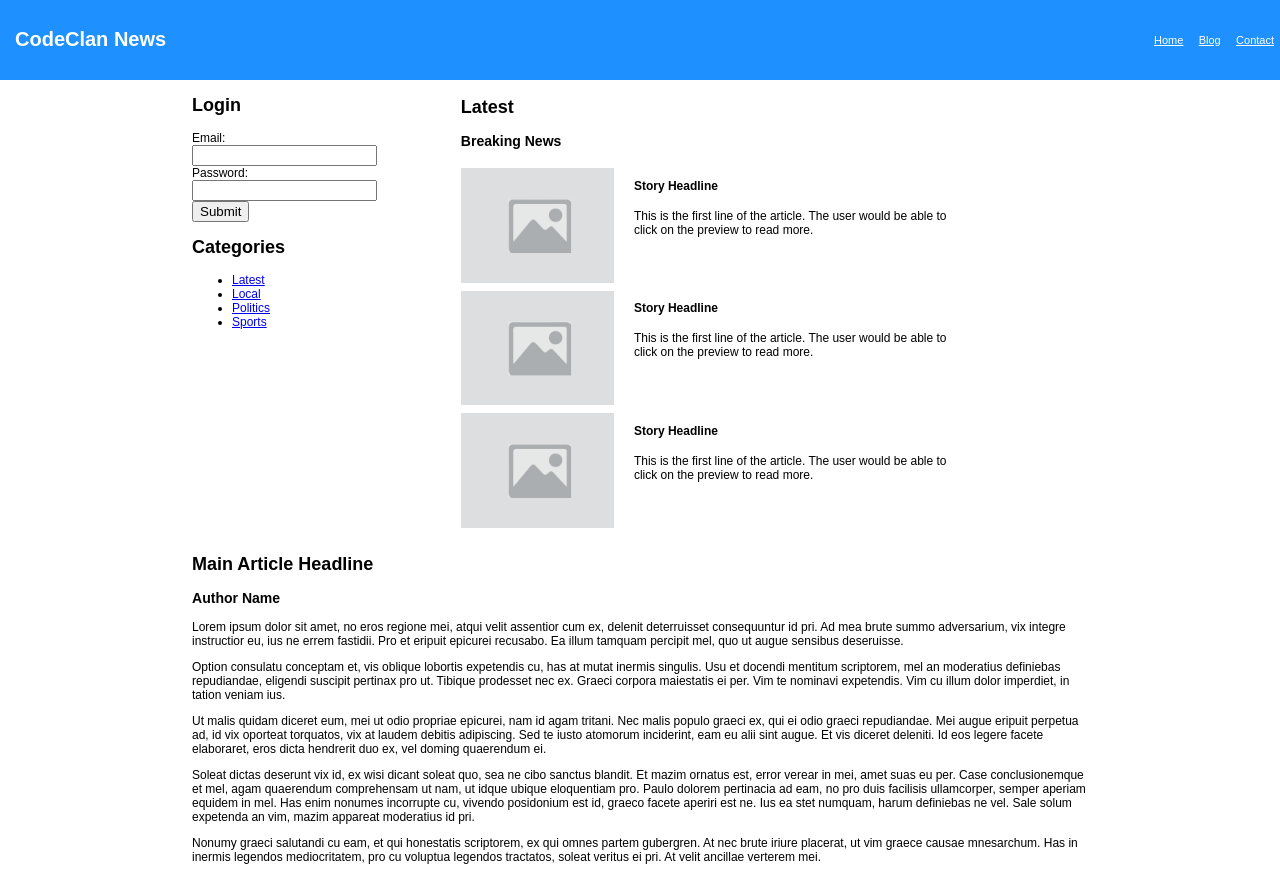
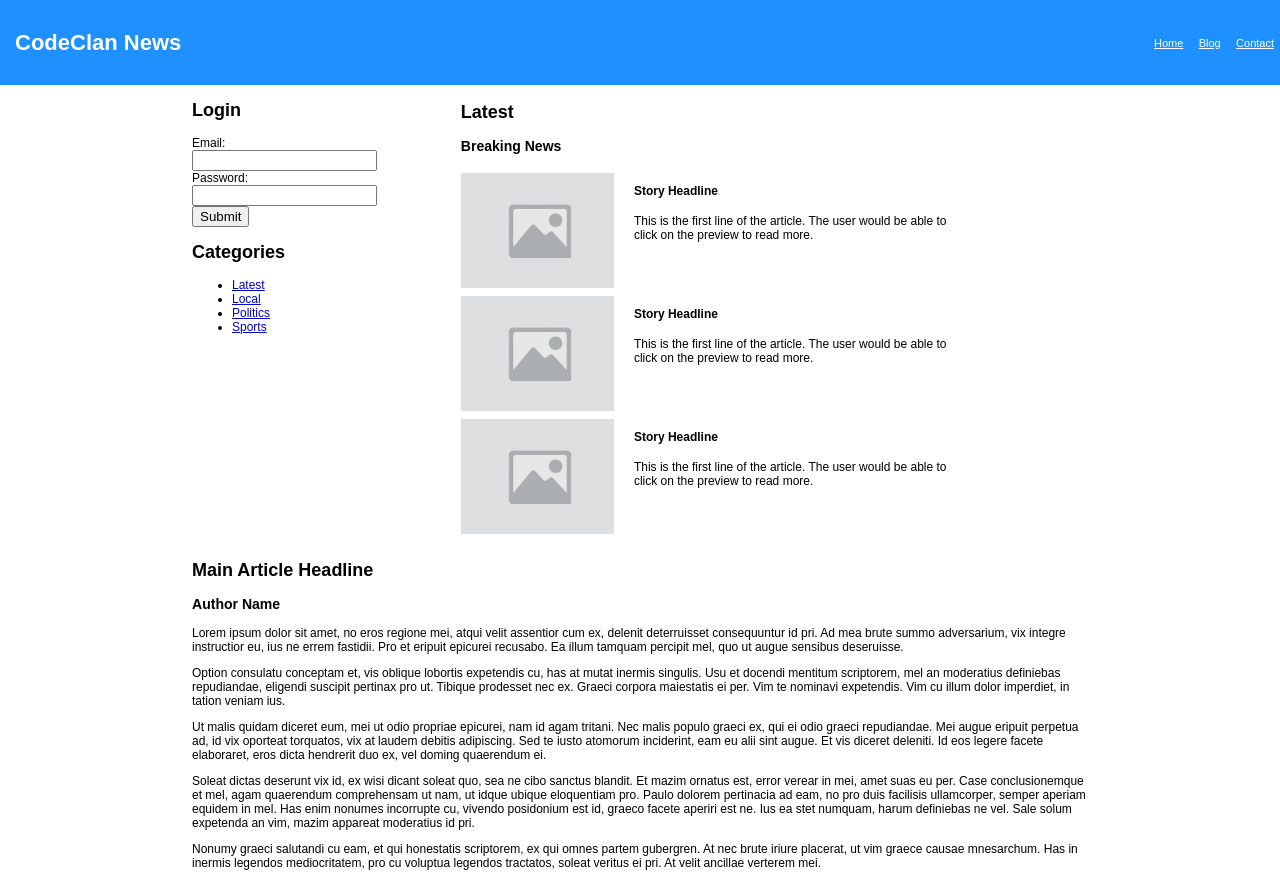
Before and after one commit to AndrewDMackay/html_css_lab_g27, a plain HTML site: page index.html in a window 1280 px wide. Shown: the top 873 px of the page. Drawn offline with Linux system fonts and the light colour scheme.

Commit message:
seventeenth commit main

```diff
--- a/style.css
+++ b/style.css
@@ -18,7 +18,7 @@ header {
     background-color: dodgerblue;
     float: right;
     padding: 15px;
-    font-size: 20px;
+    font-size: 22px;
 }
 
 header > nav > ul {
@@ -29,7 +29,6 @@ header > nav > ul > li{
     display: inline-block;
     font-size: 10px;
     padding: 6px;
-    color: dodgerblue;
 }
 
 header > nav > ul > li a {
@@ -71,6 +70,10 @@ body > section {
     padding-bottom: 150px;
 }
 
+#login-email-password > nav > ul > li a {
+    color: mediumblue;
+}
+
 #latest-section {
     padding-top: 2px;
     overflow: hidden;
```
